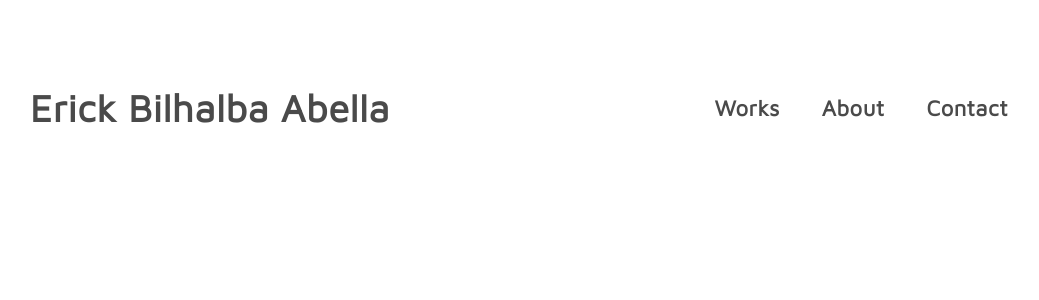
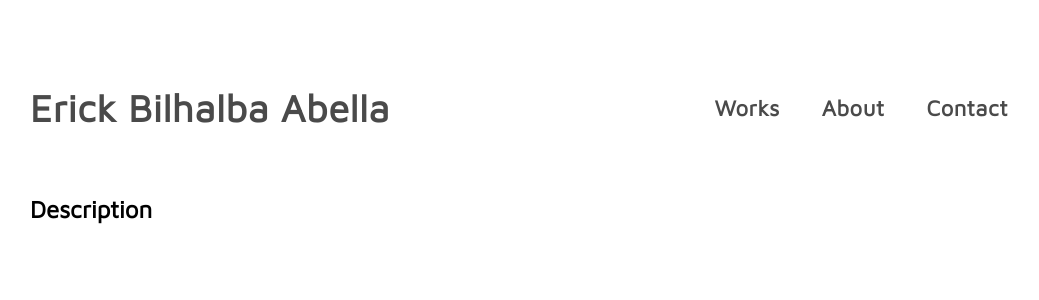
Before and after one commit to TheDevick/Next.Js-Personal-Page, a Next.js app: page / in a window 1280 px wide. Shown: the top 300 px of the page, without its empty margins (121-1160 px from the left). Built offline with nearby package versions, Linux system fonts and the light colour scheme.

Commit message:
feat: create Description Component

```diff
--- a/pages/index.js
+++ b/pages/index.js
@@ -1,10 +1,12 @@
 import React from "react";
 import Header from "../src/components/Header";
+import Description from "../src/components/Description";
 
 export default function HomePage() {
     return (
         <React.Fragment>
             <Header />
+            <Description />
         </React.Fragment>
     );
 }
--- /dev/null
+++ b/src/components/Description/index.js
@@ -0,0 +1,17 @@
+import styled from "styled-components";
+
+const StyledDiv = styled.div`
+    margin: 65px 151px 28px 151px;
+
+    @media (max-width: 992px) {
+        margin: 65px 10px 28px 10px;
+    }
+`
+
+export default function Description() {
+    return (
+        <StyledDiv>
+            <h2>Description</h2>
+        </StyledDiv>
+    )
+}
```
